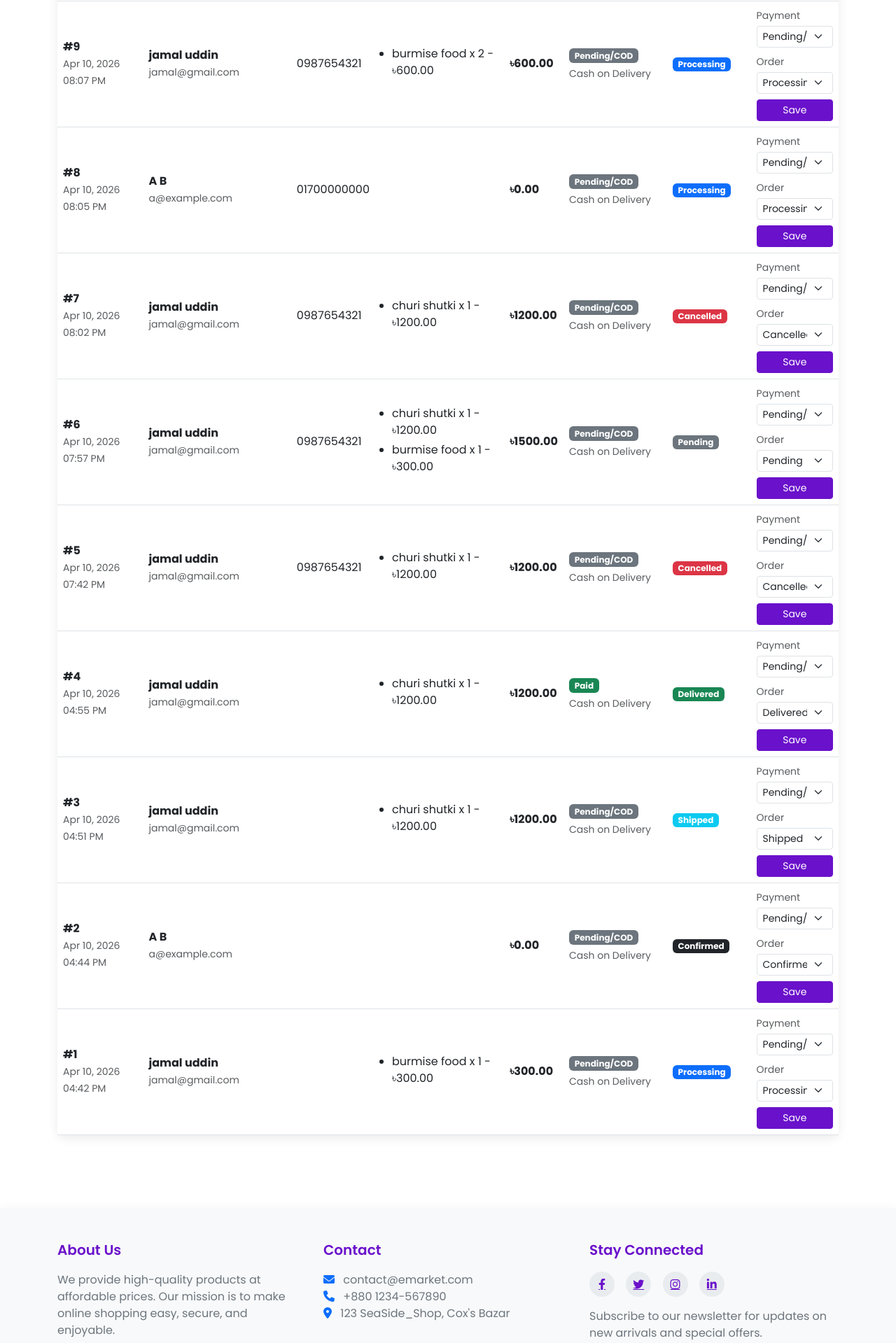
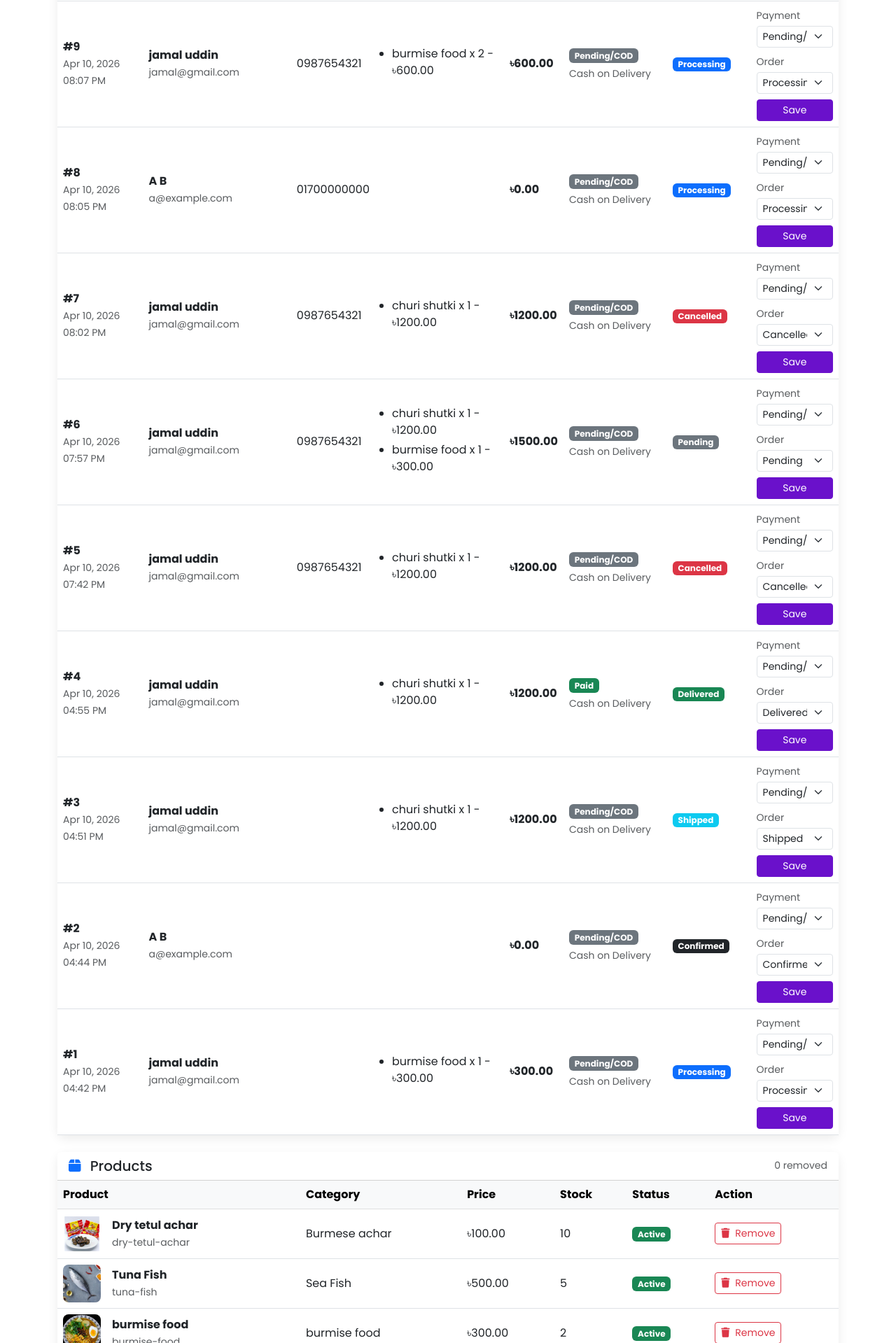
Before and after one commit to Mohammadridwan241/SeaSide_E_Market_Shop, a Django app: page /store-admin/ in a window 1280 px wide. Shown: the part 4342-6261 px from the top of the page at 70% size. Run offline with Django 5.2, Linux system fonts and the light colour scheme; a user stored in the database is signed in; data comes from the database, SQL or seed files in the repository; both versions use the stored data as it was after the commit.

Commit message:
add feature

```diff
--- a/SeaSide_Shop/urls.py
+++ b/SeaSide_Shop/urls.py
@@ -38,4 +38,5 @@ urlpatterns = [
     path('store-admin/', views.frontend_admin_dashboard, name='frontend_admin_dashboard'),
     path('store-admin/orders/<int:order_id>/status/', views.frontend_admin_update_order_status, name='frontend_admin_update_order_status'),
     path('store-admin/products/add/', views.frontend_admin_add_product, name='frontend_admin_add_product'),
+    path('store-admin/products/<int:product_id>/remove/', views.frontend_admin_remove_product, name='frontend_admin_remove_product'),
 ]
--- a/SeaSide_Shop/views.py
+++ b/SeaSide_Shop/views.py
@@ -686,6 +686,7 @@ def frontend_admin_dashboard(request):
         'order_items__product',
         'order_items__product__category',
     ).order_by('-created_at')
+    products = Product.objects.select_related('category').order_by('-created_at')
 
     status_filter = request.GET.get('status', '')
     payment_filter = request.GET.get('payment_status', '')
@@ -705,7 +706,9 @@ def frontend_admin_dashboard(request):
         'total_orders': stats_orders.count(),
         'pending_orders': stats_orders.filter(status='pending').count(),
         'paid_orders': stats_orders.filter(Q(paid=True) | Q(payment_status='paid')).distinct().count(),
-        'total_products': Product.objects.count(),
+        'total_products': Product.objects.filter(available=True).count(),
+        'removed_products': Product.objects.filter(available=False).count(),
+        'products': products,
     }
     return render(request, 'SeaSide_Shop/frontend_admin/dashboard.html', context)
 
@@ -753,7 +756,22 @@ def frontend_admin_add_product(request):
     if request.method == 'POST':
         form = ProductForm(request.POST, request.FILES)
         if form.is_valid():
+            product_name = form.cleaned_data['name'].strip()
+            existing_product = Product.objects.filter(name__iexact=product_name).first()
+
+            if existing_product:
+                added_stock = form.cleaned_data['stock']
+                existing_product.stock += added_stock
+                existing_product.available = True
+                existing_product.save(update_fields=['stock', 'available'])
+                messages.success(
+                    request,
+                    f'{existing_product.name} already exists. Stock increased by {added_stock}. New stock: {existing_product.stock}.'
+                )
+                return redirect('frontend_admin_dashboard')
+
             product = form.save(commit=False)
+            product.name = product_name
             product.slug = _unique_product_slug(product.name)
             product.save()
             messages.success(request, f'{product.name} has been added successfully.')
@@ -762,3 +780,18 @@ def frontend_admin_add_product(request):
         form = ProductForm()
 
     return render(request, 'SeaSide_Shop/frontend_admin/add_product.html', {'form': form})
+
+
+@frontend_admin_required
+def frontend_admin_remove_product(request, product_id):
+    product = get_object_or_404(Product, id=product_id)
+
+    if request.method == 'POST':
+        if product.available:
+            product.available = False
+            product.save(update_fields=['available'])
+            messages.success(request, f'{product.name} has been removed from the store.')
+        else:
+            messages.info(request, f'{product.name} is already removed from the store.')
+
+    return redirect('frontend_admin_dashboard')
--- a/templates/SeaSide_Shop/frontend_admin/dashboard.html
+++ b/templates/SeaSide_Shop/frontend_admin/dashboard.html
@@ -92,7 +92,7 @@
     <div class="col-md-3">
         <div class="stat-card bg-white">
             <div class="stat-value">{{ total_products }}</div>
-            <div class="stat-label">Products</div>
+            <div class="stat-label">Active Products</div>
         </div>
     </div>
 </div>
@@ -217,4 +217,77 @@
         </div>
     </div>
 </div>
+
+<div class="admin-card card mt-4">
+    <div class="card-header bg-white d-flex justify-content-between align-items-center">
+        <h5 class="mb-0"><i class="fas fa-box me-2 text-primary"></i> Products</h5>
+        <span class="small text-muted">{{ removed_products }} removed</span>
+    </div>
+    <div class="card-body p-0">
+        <div class="table-responsive">
+            <table class="table table-hover admin-table mb-0">
+                <thead class="table-light">
+                    <tr>
+                        <th>Product</th>
+                        <th>Category</th>
+                        <th>Price</th>
+                        <th>Stock</th>
+                        <th>Status</th>
+                        <th>Action</th>
+                    </tr>
+                </thead>
+                <tbody>
+                    {% for product in products %}
+                    <tr>
+                        <td>
+                            <div class="d-flex align-items-center gap-3">
+                                {% if product.image %}
+                                <img src="{{ product.image.url }}" alt="{{ product.name }}" style="width: 54px; height: 54px; object-fit: cover; border-radius: 8px;">
+                                {% else %}
+                                <div class="bg-light d-flex align-items-center justify-content-center" style="width: 54px; height: 54px; border-radius: 8px;">
+                                    <i class="fas fa-image text-muted"></i>
+                                </div>
+                                {% endif %}
+                                <div>
+                                    <strong>{{ product.name }}</strong><br>
+                                    <span class="small text-muted">{{ product.slug }}</span>
+                                </div>
+                            </div>
+                        </td>
+                        <td>{{ product.category.name }}</td>
+                        <td>৳{{ product.price }}</td>
+                        <td>{{ product.stock }}</td>
+                        <td>
+                            {% if product.available %}
+                            <span class="badge bg-success">Active</span>
+                            {% else %}
+                            <span class="badge bg-secondary">Removed</span>
+                            {% endif %}
+                        </td>
+                        <td>
+                            {% if product.available %}
+                            <form method="post" action="{% url 'frontend_admin_remove_product' product.id %}">
+                                {% csrf_token %}
+                                <button type="submit" class="btn btn-sm btn-outline-danger">
+                                    <i class="fas fa-trash me-1"></i> Remove
+                                </button>
+                            </form>
+                            {% else %}
+                            <button type="button" class="btn btn-sm btn-outline-secondary" disabled>Removed</button>
+                            {% endif %}
+                        </td>
+                    </tr>
+                    {% empty %}
+                    <tr>
+                        <td colspan="6" class="text-center py-5">
+                            <i class="fas fa-box-open fa-3x text-muted mb-3"></i>
+                            <p class="mb-0 text-muted">No products found.</p>
+                        </td>
+                    </tr>
+                    {% endfor %}
+                </tbody>
+            </table>
+        </div>
+    </div>
+</div>
 {% endblock %}
```
Also changed, not shown: db.sqlite3.
